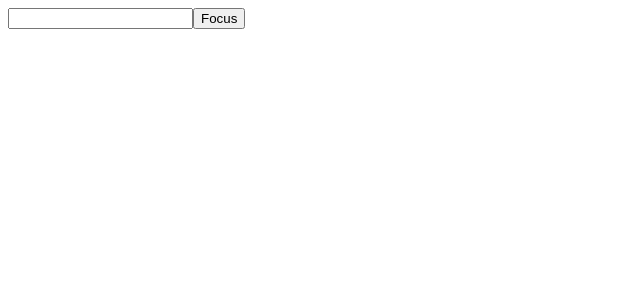
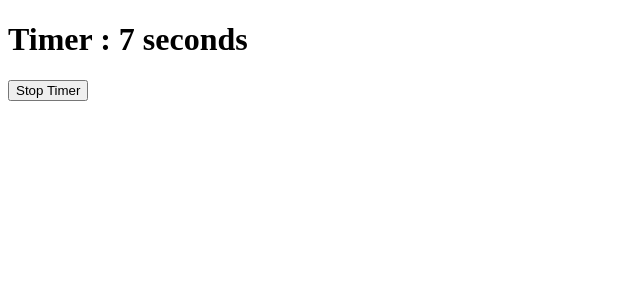
Before and after one commit to Sumiitt-007/ReactStuff, a React (Vite) app: page / in a window 1280 px wide. Shown: the top 300 px of the page, without its empty margins (0-640 px from the left). Built offline with nearby package versions, Linux system fonts and the light colour scheme.

Commit message:
Leant the timer thing and learnt the working of anonymous function () =>

```diff
--- a/src/App.jsx
+++ b/src/App.jsx
@@ -3,6 +3,7 @@ import BasicEffect from "./Components/BasicEffect";
 import FocusInput from "./Components/FocusInput";
 
 import { useRef } from "react";
+import Timer from "./Components/Timer";
 
 // If we don't provide Dependency Array to our useEffect, the callback function will fire every single time when the component re-renders
 
@@ -17,7 +18,7 @@ const App = () => {
    //    inputElement.current.value = "BooM!!"
 
  return <div>
-   <FocusInput />
+   <Timer />
    {/* <input type="text" ref={inputElement} />
    <button onClick={() => focusInput()}>Focus & Write</button> */}
  </div>
--- /dev/null
+++ b/src/Components/Timer.jsx
@@ -0,0 +1,21 @@
+import React, { useEffect, useRef, useState } from 'react'
+
+
+const Timer = () => {
+  const[count, setCount] = useState(0);
+  const interVal = useRef(null);
+
+  useEffect(() => {
+    interVal.current = setInterval(() => {
+      setCount((prevCount) => prevCount + 1)
+    },1000)
+  },[])
+  return (
+    <div>
+      <h1>Timer : {count} seconds</h1>
+      <button onClick={() => clearInterval(interVal.current)}>Stop Timer</button>
+    </div>
+  )
+}
+
+export default Timer
```
